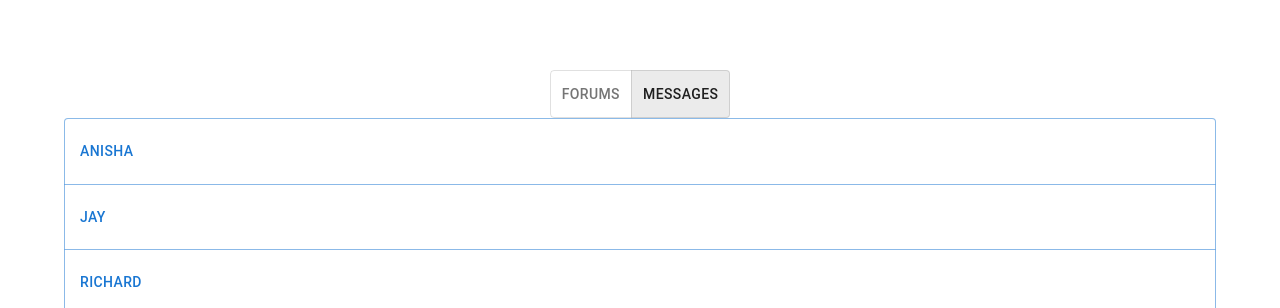
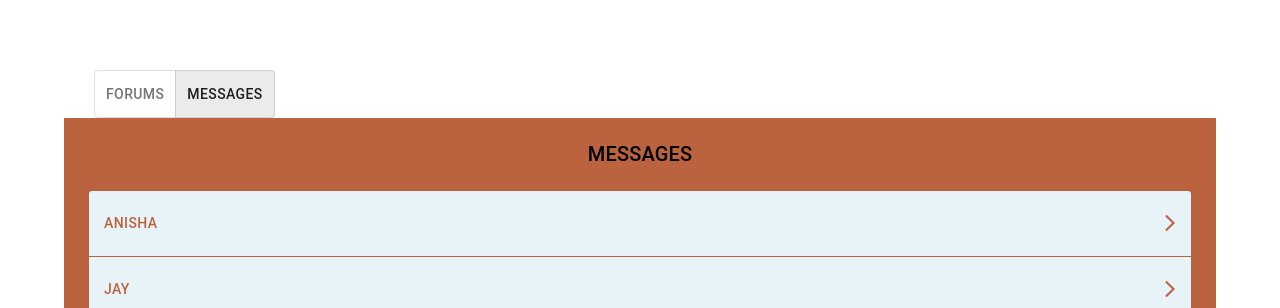
Before and after one commit to jrp9pte/ForgeSpotifyClone, a React (Create React App) app in the folder frontend/: page /discover in a window 1280 px wide. Both pictures are taken after a click on the button "MESSAGES". Shown: the part 492-800 px from the top of the page. Built offline with nearby package versions, Linux system fonts and the light colour scheme; no server answers; the database is empty.

Commit message:
good styling

```diff
--- a/frontend/public/index.html
+++ b/frontend/public/index.html
@@ -24,7 +24,7 @@
       work correctly both with client-side routing and a non-root public URL.
       Learn how to configure a non-root public URL by running `npm run build`.
     -->
-    <title>React App</title>
+    <title>SpotifySocial</title>
   </head>
   <body>
     <noscript>You need to enable JavaScript to run this app.</noscript>
--- a/frontend/src/Components/Discover/Discover.js
+++ b/frontend/src/Components/Discover/Discover.js
@@ -3,7 +3,7 @@ import Users from "./Users"
 import TopArtists from "./topArtists"
 import NewReleases from "./newReleases"
 import Discussion from "../Discussion/Discussion"
-import { Box, ToggleButton, ToggleButtonGroup } from "@mui/material"
+import { Box, Container, ToggleButton, ToggleButtonGroup } from "@mui/material"
 import Messages from "../Messages/Messages"
 
 const Discover = () => {
@@ -17,13 +17,29 @@ const Discover = () => {
 			<h2>New Releases</h2>
 			<NewReleases />
 
-			<Box sx={{mt: '80px'}}>
-				<ToggleButtonGroup exclusive>
-					<ToggleButton selected={!showMessages} onClick={() => setShowMessages(false)}>Forums</ToggleButton>
-					<ToggleButton selected={showMessages} onClick={() => setShowMessages(true)}>Messages</ToggleButton>
-				</ToggleButtonGroup>
-			</Box>
-			{showMessages ? <Messages /> : <Discussion />}
+			<Container maxWidth="lg">
+				<Box sx={{ display: 'flex', justifyContent: 'flex-start', mt: "80px" }}>
+					<ToggleButtonGroup exclusive sx={{pl: '30px'}}>
+						<ToggleButton
+							selected={!showMessages}
+							onClick={() => setShowMessages(false)}
+							backgrounColor='#BB623E'
+							sx={{
+								backgrounColor: '#BB623E'
+							}}
+						>
+							Forums
+						</ToggleButton>
+						<ToggleButton
+							selected={showMessages}
+							onClick={() => setShowMessages(true)}
+						>
+							Messages
+						</ToggleButton>
+					</ToggleButtonGroup>
+				</Box>
+				{showMessages ? <Messages /> : <Discussion />}
+			</Container>
 		</div>
 	)
 }
--- a/frontend/src/Components/Messages/Conversation.js
+++ b/frontend/src/Components/Messages/Conversation.js
@@ -1,7 +1,7 @@
 import { Box, Paper, Typography } from "@mui/material"
 import React from "react"
 
-function Conversation({user}) {
+function Conversation({ user }) {
 	const testMessages = [
 		{ user: "user1", text: "Hello!" },
 		{ user: "user2", text: "Hey, how are you?" },
@@ -9,6 +9,14 @@ function Conversation({user}) {
 			user: "user1",
 			text: "IM GREAT!!! OMG DID YOU SEE THAT NEW TAYLOW SWIFT SONG",
 		},
+		{ user: "user2", text: "thats so cool idrc" },
+		{ user: "user1", text: "thats so cool idrc" },
+		{ user: "user2", text: "thats so cool idrc" },
+		{ user: "user1", text: "thats so cool idrc" },
+		{ user: "user2", text: "thats so cool idrc" },
+		{ user: "user1", text: "thats so cool idrc" },
+		{ user: "user2", text: "thats so cool idrc" },
+		{ user: "user1", text: "thats so cool idrc" },
 	]
 
 	const displayMessages = testMessages.map((message) => {
@@ -18,12 +26,23 @@ function Conversation({user}) {
 					sx={{
 						display: "flex",
 						justifyContent: "flex-end",
-						mr: "100px",
+						mr: "calc(50px + 1vw)",
 					}}
 				>
-					<Paper maxWidth="200px" sx={{ display: 'flex', flexDirection: 'column', alignItems: 'flex-start', p: "15px" }}>
+					<Paper
+						sx={{
+							display: "flex",
+							flexDirection: "column",
+							alignItems: "flex-start",
+							p: "15px",
+							maxWidth: "40vw",
+							backgroundColor: "#D79F88",
+						}}
+					>
 						<Typography variant="h6">You:</Typography>
-						<Typography variant="body1">{message.text}</Typography>
+						<Typography variant="body1" align="left">
+							{message.text}
+						</Typography>
 					</Paper>
 				</Box>
 			)
@@ -33,26 +52,34 @@ function Conversation({user}) {
 					sx={{
 						display: "flex",
 						justifyContent: "flex-start",
-						ml: "100px",
+						ml: "calc(50px + 1vw)",
 					}}
 				>
-					<Paper maxWidth="200px" sx={{ display: 'flex', flexDirection: 'column', alignItems: 'flex-start', p: "15px" }}>
-						<Typography variant="h6">{message.user + ":"}</Typography>
-						<Typography variant="body1">{message.text}</Typography>
+					<Paper
+						sx={{
+							display: "flex",
+							flexDirection: "column",
+							alignItems: "flex-start",
+							p: "15px",
+							maxWidth: "40vw",
+						}}
+					>
+						<Typography variant="h6">{user + ":"}</Typography>
+						<Typography variant="body1" align="left">
+							{message.text}
+						</Typography>
 					</Paper>
 				</Box>
 			)
 		}
 	})
 
-	console.log(displayMessages)
-
 	return (
 		<Box
 			sx={{
 				display: "flex",
 				flexDirection: "column",
-				height: "400px",
+				height: "300px",
 				overflowY: "scroll",
 			}}
 		>
--- a/frontend/src/Components/Messages/IndividualMessage.js
+++ b/frontend/src/Components/Messages/IndividualMessage.js
@@ -10,8 +10,9 @@ function IndividualMessage({ user, switchToAllMessages }) {
 	return (
 		<Box
 			fullWidth
+			backgroundColor='white'
 			sx={{
-				height: "550px",
+				height: "450px",
 				borderStyle: "solid",
 			}}
 		>
@@ -32,9 +33,9 @@ function IndividualMessage({ user, switchToAllMessages }) {
 				<Typography variant="h6">{user}</Typography>
 			</Box>
 			<Conversation user={user} />
-			<Box>
+			<Box fullWidth pt='10px' mt='20px' mx="calc(50px + 1vw)" sx={{ backgroundColor: 'white' }}>
 				<TextField
-					width="200%"
+					sx={{ width: '80%' }}
 					variant="standard"
 					onChange={(e) => setNewMessage(e.target.value)}
 					placeholder="Enter a Message"
--- a/frontend/src/Components/Messages/Messages.js
+++ b/frontend/src/Components/Messages/Messages.js
@@ -1,9 +1,22 @@
-import { Button, ButtonGroup, Container } from "@mui/material"
+import { Button, ButtonGroup, Container, Typography, Box } from "@mui/material"
 import React, { useState } from "react"
 import IndividualMessage from "./IndividualMessage"
+import ArrowForwardIosIcon from "@mui/icons-material/ArrowForwardIos"
 
 function Messages() {
-	const users = ["Anisha", "Jay", "Richard", "Zaid"]
+	const users = [
+		"Anisha",
+		"Jay",
+		"Richard",
+		"Zaid",
+		"Test",
+		"Test",
+		"Test",
+		"Test",
+		"Test",
+		"Test",
+		"Test",
+	]
 	const [displayAllUsers, setDisplayAllUsers] = useState(true)
 	const [userToMessage, setUserToMessage] = useState("")
 
@@ -13,16 +26,57 @@ function Messages() {
 	}
 
 	const buttons = users.map((user) => {
-		return <Button style={{justifyContent: 'flex-start', paddingTop: '20px', paddingBottom: '20px'}} onClick={() => switchToUserMessage(user)}>{user}</Button>
+		return (
+			<Button
+				sx={{
+					justifyContent: "space-between",
+					paddingTop: "20px",
+					paddingBottom: "20px",
+					borderColor: "#BB623E",
+					color: "#BB623E",
+					backgroundColor: "#E8F3F7",
+					"&:hover": {
+						color: "#e4eef6",
+						backgroundColor: "#bb623e",
+						borderColor: "#bb623e",
+					},
+				}}
+				endIcon={<ArrowForwardIosIcon />}
+				onClick={() => switchToUserMessage(user)}
+			>
+				{user}
+			</Button>
+		)
 	})
 
 	return (
 		<>
-			<Container maxWidth='lg' sx={{maxHeight: '600px', overflowY: 'scroll', mb: '150px'}}>
-				{displayAllUsers && (
-					<ButtonGroup fullWidth orientation="vertical">{buttons}</ButtonGroup>
-				)}
-				{!displayAllUsers && <IndividualMessage user={userToMessage} switchToAllMessages={() => setDisplayAllUsers(true)} />}
+			<Container
+				maxWidth="lg"
+				sx={{
+					maxHeight: "600px",
+					mb: "150px",
+					px: "50px",
+					pb: "50px",
+					backgroundColor: "#BB623E",
+				}}
+			>
+				<Typography variant="h6" sx={{ p: "20px" }}>
+					MESSAGES
+				</Typography>
+				<Box sx={{ maxHeight: '475px', overflowY: "scroll" }}>
+					{displayAllUsers && (
+						<ButtonGroup fullWidth orientation="vertical">
+							{buttons}
+						</ButtonGroup>
+					)}
+					{!displayAllUsers && (
+						<IndividualMessage
+							user={userToMessage}
+							switchToAllMessages={() => setDisplayAllUsers(true)}
+						/>
+					)}
+				</Box>
 			</Container>
 		</>
 	)
```
